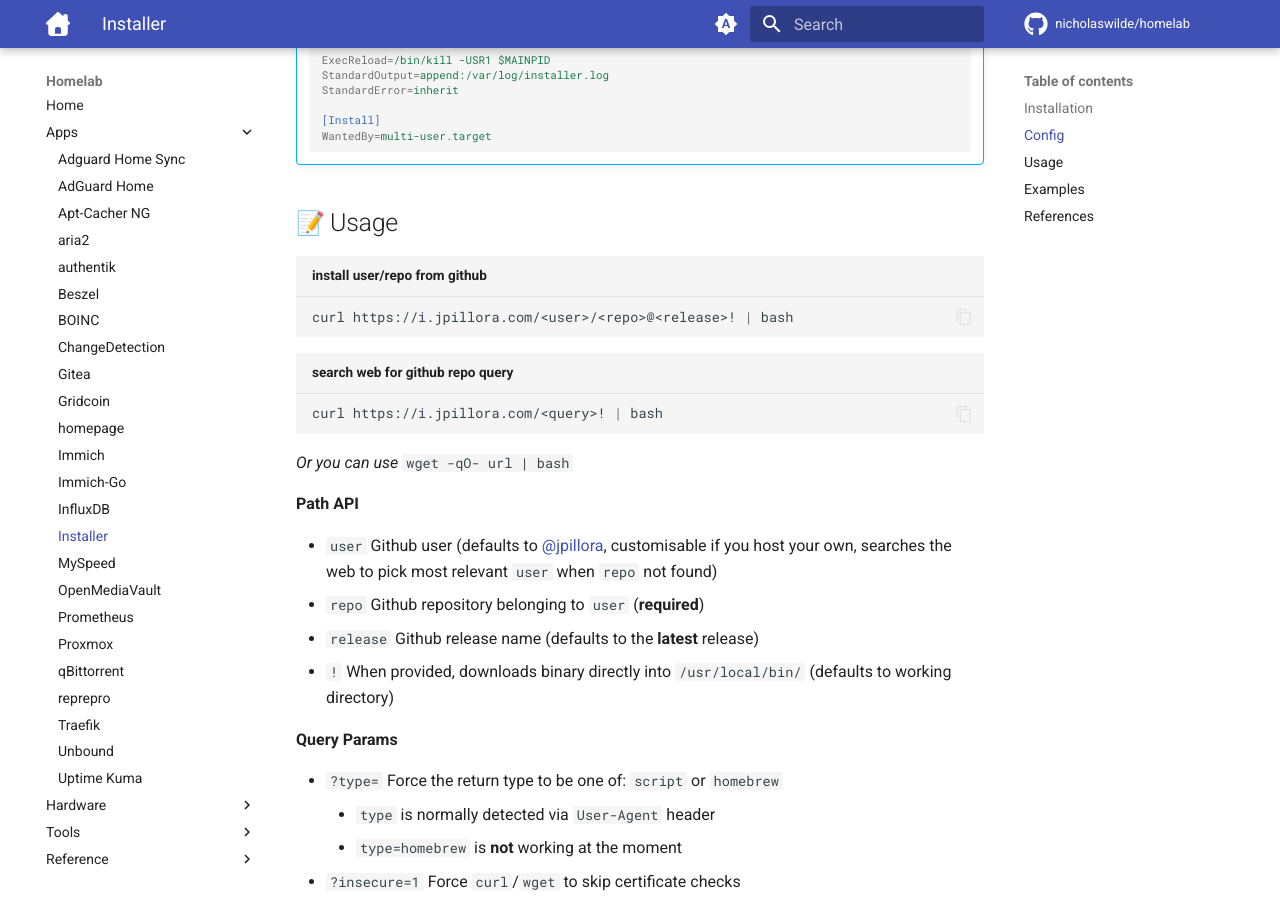
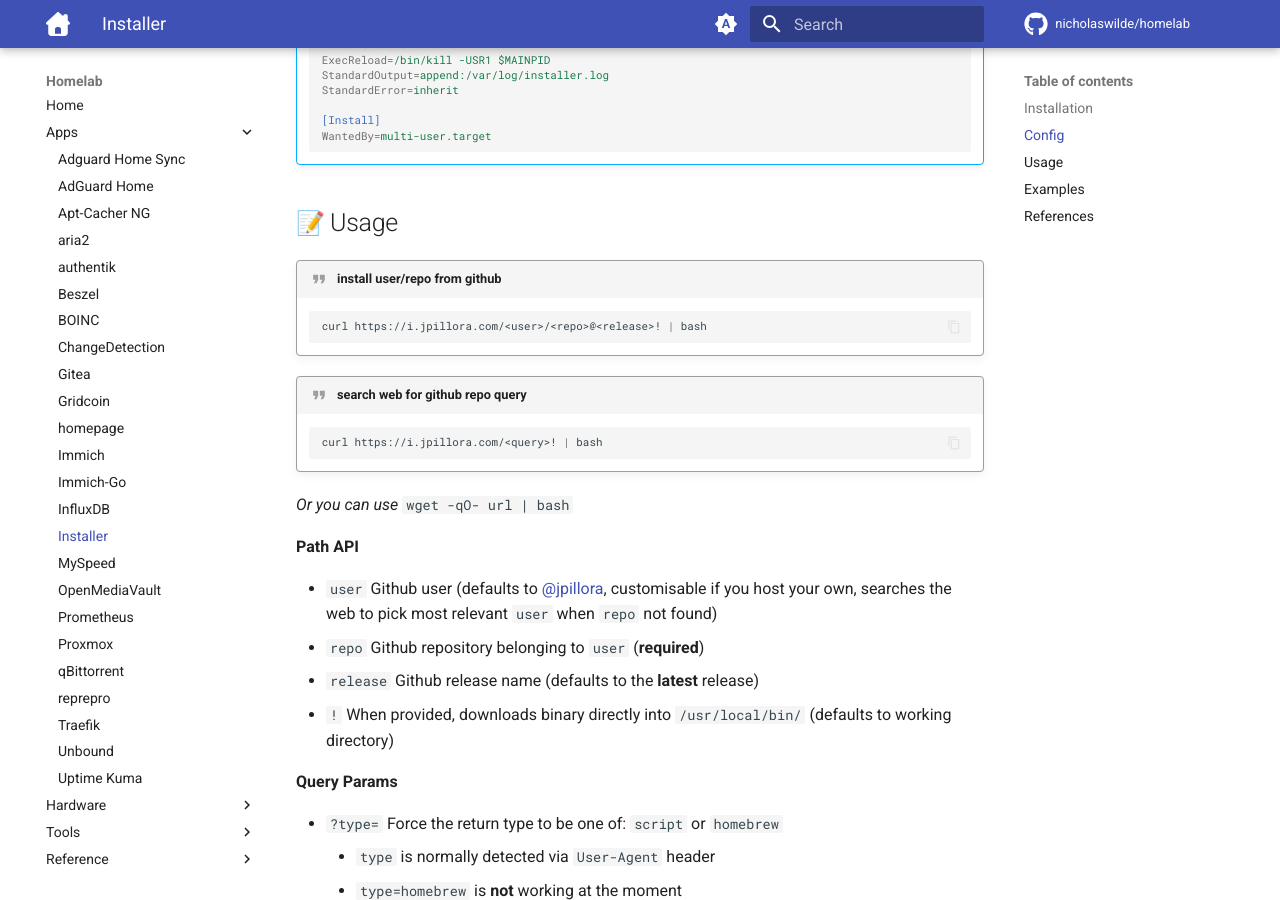
Before and after one commit to nicholaswilde/homelab, an MkDocs documentation site: the page built from docs/apps/installer.md, in a window 1280 px wide and 900 px high, scrolled down 950 px. Built offline with MkDocs 1.6.1 and Material for MkDocs 9.7.7, drawn with Linux system fonts in a browser that asks for light colours; emoji names are drawn with the system emoji font; comment, search, counter and statistics services are not loaded.

Commit message:
Update installer.md

````diff
--- a/docs/apps/installer.md
+++ b/docs/apps/installer.md
@@ -50,13 +50,17 @@
 
 ## :pencil: Usage
 
-```sh title="install user/repo from github"
-curl https://i.jpillora.com/<user>/<repo>@<release>! | bash
-```
+!!! quote "install user/repo from github"
 
-```sh title="search web for github repo query"
-curl https://i.jpillora.com/<query>! | bash
-```
+    ```shell
+    curl https://i.jpillora.com/<user>/<repo>@<release>! | bash
+    ```
+
+!!! quote "search web for github repo query"
+
+    ```shell
+    curl https://i.jpillora.com/<query>! | bash
+    ```
 
 *Or you can use* `wget -qO- url | bash`
 
````
